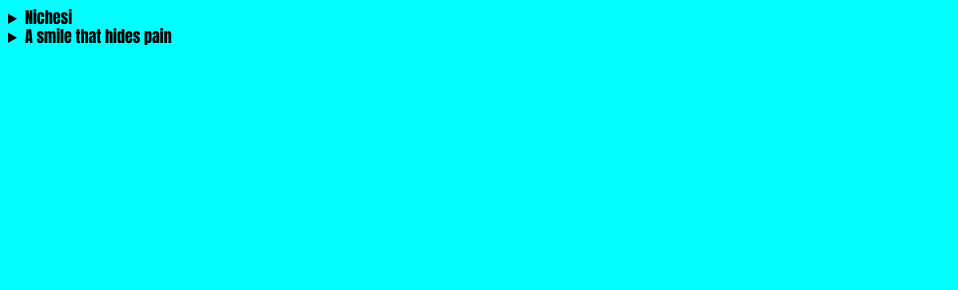
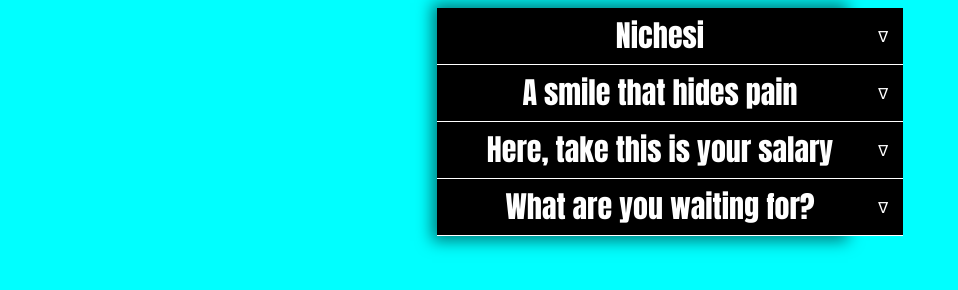
Before and after one commit to Sergei-SLS/cssBayan, a plain HTML site: page cssBayan/index.html in a window 1280 px wide. Shown: the whole page, without its empty margins (0-958 px from the left). Drawn offline with Linux system fonts and the light colour scheme.

Commit message:
docs: change html and css (Вс, мар 12, 2023 15:59:15)

```diff
--- a/cssBayan/index.html
+++ b/cssBayan/index.html
@@ -8,16 +8,31 @@
     <title>Bayan</title>
 </head>
 <body>
-    <div class="container"></div>
-        <div class="subcotainer"></div>
-            <div class="accordion"></div>
+    <div class="container">
+        <div class="subcotainer">
+            <div class="accordion">
             <details class="details">
                 <summary class="title">Nichesi</summary>
+                <p class="text">Nichesi</p>
                 <img src="./img/nichesi.jpg" alt="mem" class="mem-1">
             </details>
             <details class="details">
                 <summary class="title">A smile that hides pain</summary>
+                <p class="text">A smile that hides pain</p>
                 <img src="./img/harold.jpg" alt="mem" class="mem-2">
             </details>
+            <details class="details">
+                <summary class="title">Here, take this is your salary</summary>
+                <p class="text">But it's a branch</p>
+                <img src="./img/branch.jpg" alt="mem" class="mem-3">
+            </details>
+            <details class="details">
+                <summary class="title">What are you waiting for?</summary>
+                <p class="text">Wait</p>
+                <img src="./img/zhdyn.jpg" alt="mem" class="mem-4">
+            </details>
+            </div>
+        </div>
+    </div>
 </body>
 </html>
--- a/cssBayan/style.css
+++ b/cssBayan/style.css
@@ -1,5 +1,61 @@
 body {
-    font-family: Impact;
-    line-height: 1.2;
-    background-color:#00ffff;
+  font-family: Impact;
+  line-height: 1.2;
+  background-color:#00ffff;
 }
+summary {
+    list-style: none;
+}
+
+.container {
+  display: flex;
+  flex-wrap: wrap;
+  justify-content: center;
+  align-items: center;
+  /* min-height: 100vh; */
+}
+
+.accordion {
+  max-width: 1920px;
+  box-shadow: 0 0 15px 5px rgba(0, 0, 0, 0.5);
+}
+
+.details {
+  background-color:#a9a9a9;
+  color: #fff;
+  /* border-bottom: 1px solid transparent; */
+}
+
+.title {
+  width: 100%;
+  text-align: center;
+  font-size: 30px;
+  background-color: #000;
+  cursor: pointer;
+  border-bottom: 1px solid #fff;
+  padding: 10px 40px 10px 20px;
+  transition: 0.5s all;
+  position: relative;
+}
+
+.title:hover {
+  background-color: #555;
+}
+
+.title:before {
+  display: block;
+  content: "ᐁ";
+  font-size: 15px;
+  position: absolute;
+  right: 15px;
+  top: 50%;
+  transform: translateY(-50%);
+  transition: 0.5s all;
+  }
+
+.details[open] .title:before {
+  transform: translateY(-50%) rotate(180deg);
+}
+.text {
+  padding: 10px;
+  }
```
Also changed, not shown: cssBayan/img/branch.jpg (added), cssBayan/img/nichesi.jpg, cssBayan/img/zhdyn.jpg (added).
